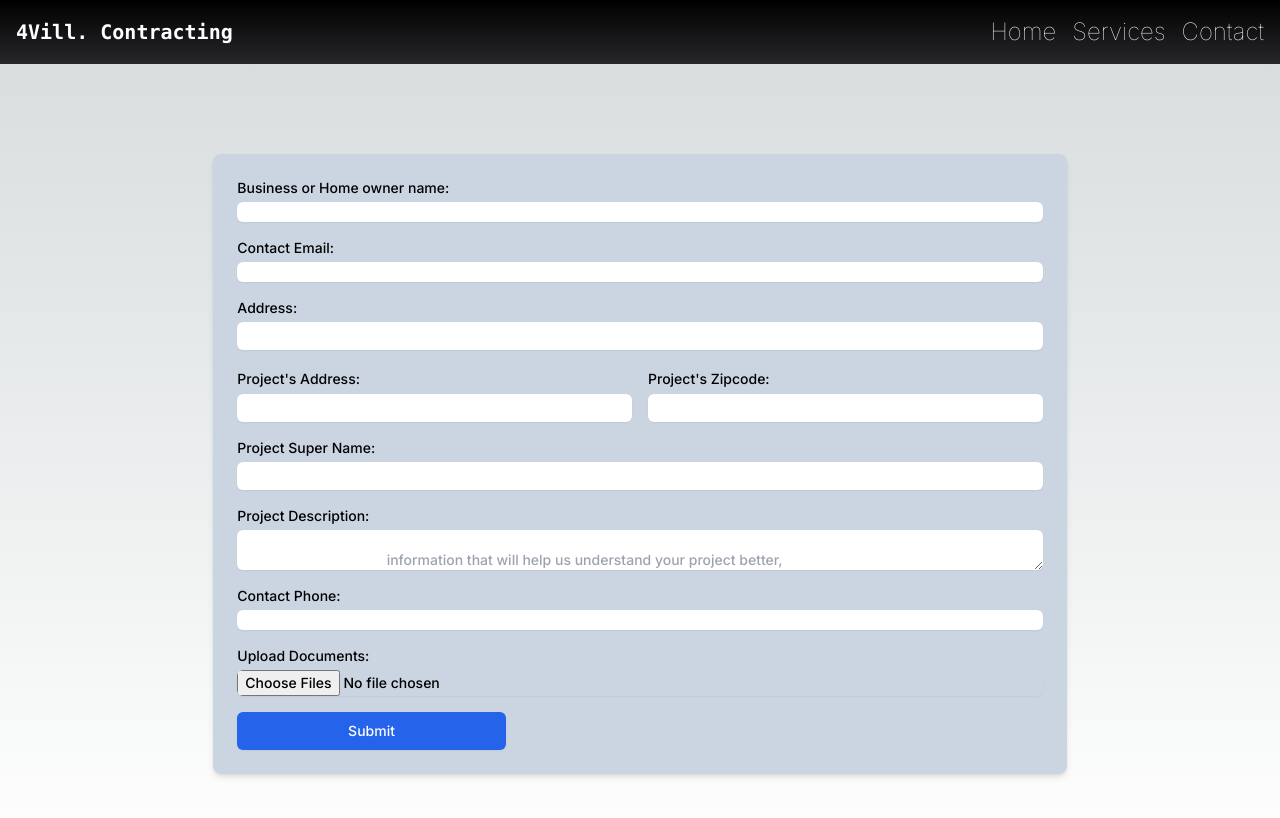
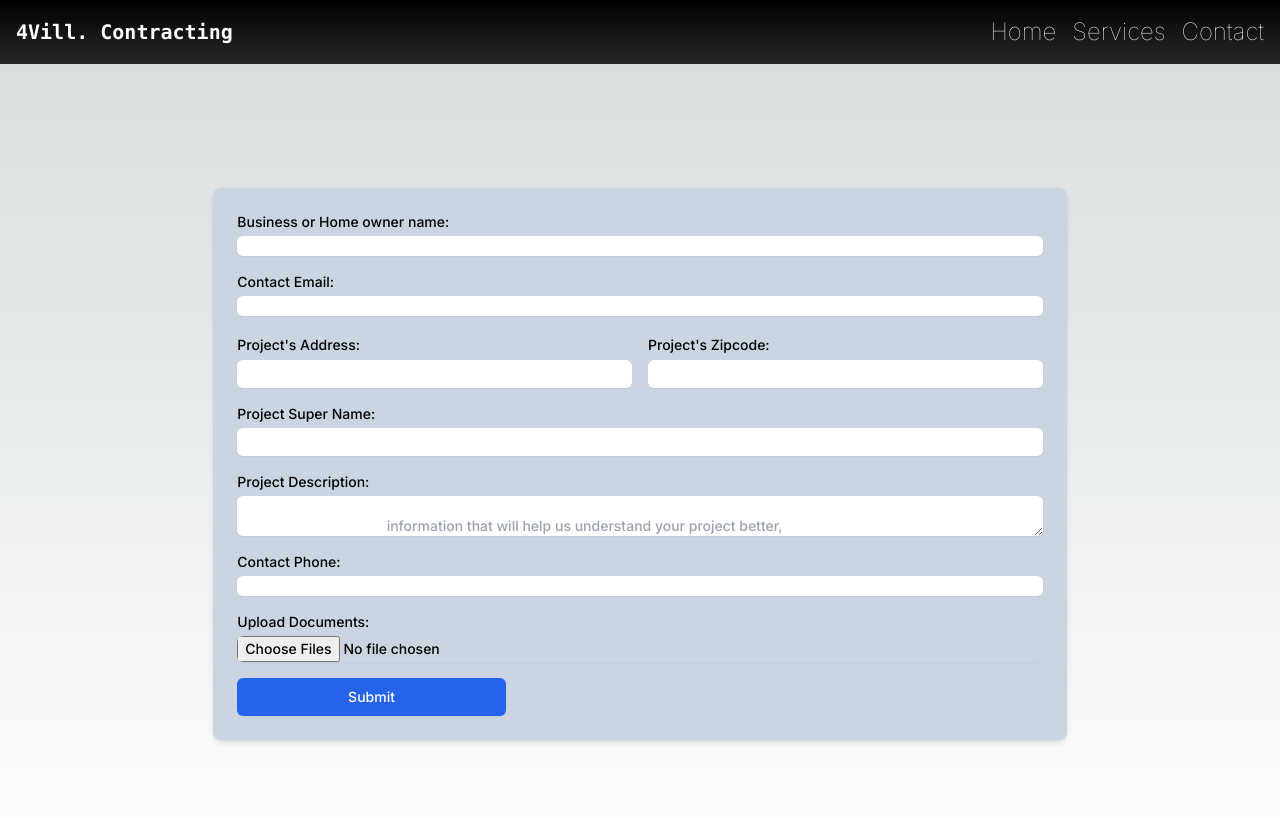
Before and after one commit to marcelchelo/4vill, a Next.js app: page /getQuote in a window 1280 px wide. Shown: the top 818 px of the page. Built offline with nearby package versions, Linux system fonts and the light colour scheme.

Commit message:
remove an extra address input

```diff
--- a/app/src/components/QuoteForm.jsx
+++ b/app/src/components/QuoteForm.jsx
@@ -52,22 +52,7 @@ export default function QuoteForm() {
                         onChange={(e) => setContactEmail(e.target.value)} />
                     </label>
                 </div>
-                {/* adddress */}
-                <div>
-                    <label className="block text-sm font-medium text-black">
-                        Address:
-                        <input
-                            className="mt-1 p-1 block w-full rounded-md
-                             border-gray-300 shadow-sm focus:border-indigo-300
-                            focus:ring focus:ring-indigo-200 focus:ring-opacity-50"
-                            type="tel"
-                            pattern="\d{10}"
-                            maxLength="10"
-                            value={contactPhone}
-                            onChange={(e) => setContactPhone(e.target.value)}
-                        />
-                    </label>
-                </div>
+
 
             {/* adddress */}
             <div className='flex justify-between '>
```
